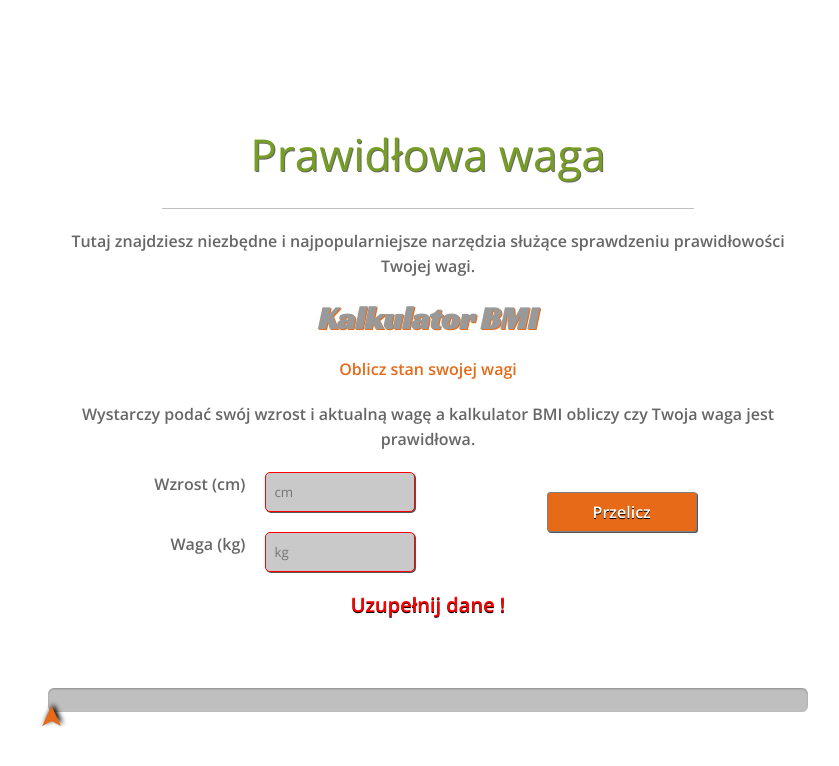
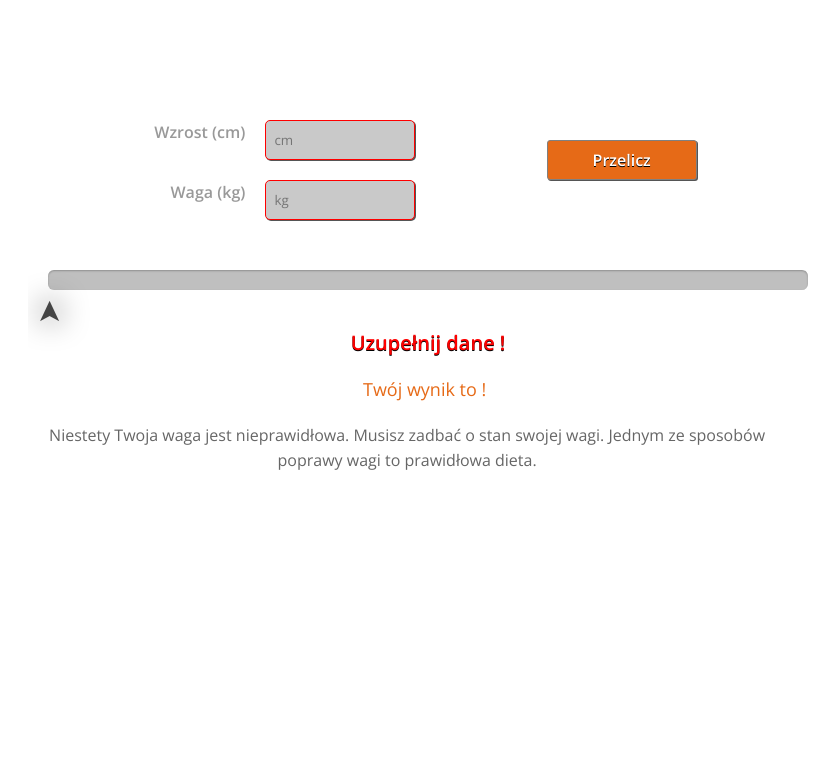
Before and after one commit to dmitrykostenkoweb/Kalkulator-BMI, a plain HTML site: page index.html in a window 1280 px wide. Both pictures are taken after a click on the button "Przelicz". Shown: the whole page, without its empty margins (212-1051 px from the left). Drawn offline with nearby package versions, Linux system fonts and the light colour scheme.

Commit message:
edits from the customer 1

```diff
--- a/index.html
+++ b/index.html
@@ -9,18 +9,6 @@
   </head>
   <body>
     <section class="section__wrapper">
-      <h2 class="section-title">Prawidłowa waga</h2>
-      <div class="divider"></div>
-      <p class="calc-sub-title">
-        Tutaj znajdziesz niezbędne i najpopularniejsze narzędzia służące
-        sprawdzeniu prawidłowości Twojej wagi.
-      </p>
-      <h3 class="calc-name">Kalkulator BMI</h3>
-      <p class="calc-sub-title__orange">Oblicz stan swojej wagi</p>
-      <p class="calc-sub-title">
-        Wystarczy podać swój wzrost i aktualną wagę a kalkulator BMI obliczy czy
-        Twoja waga jest prawidłowa.
-      </p>
       <div class="calc__wrapper">
         <div class="inputs">
           <div class="input__item">
@@ -44,7 +32,6 @@
         </div>
         <button class="btn main-styles">Przelicz</button>
       </div>
-      <p class="result-text"></p>
 
       <div class="progress__container">
         <p class="diagnosis calc-sub-title"></p>
@@ -52,6 +39,15 @@
           <div class="progress-bar"></div>
         </div>
       </div>
+      <div class="result__wrapper">
+        <span class="calc-sub-title result-title">Twój wynik BMI:</span>
+        <span class="result-text calc-sub-title">00.00</span>
+      </div>
+      <h5 class="wynik"></h5>
+      <p class="wynik-text">
+        Niestety Twoja waga jest nieprawidłowa. Musisz zadbać o stan swojej
+        wagi. Jednym ze sposobów poprawy wagi to prawidłowa dieta.
+      </p>
     </section>
     <script src="./script.js"></script>
   </body>
--- a/script.js
+++ b/script.js
@@ -27,53 +27,66 @@ function validation() {
 validation();
 //
 // body mass index
+
 function outputInfo() {
   // calc result
   let calcResult = weight.value / ((height.value / 100) * (height.value / 100));
-  console.log(weight.value);
-  console.log(height.value);
-  console.log(calcResult.toFixed());
 
   let diagnosis = "";
   const progressWidth = document.querySelector(".progress-bar");
   const scale = document.querySelector(".label");
   const diagnosisText = document.querySelector(".diagnosis");
   const res = calcResult.toFixed();
+  const wynik = document.querySelector(".wynik");
+  const wynikText = document.querySelector(".wynik-text");
+  function conditions() {
     if (res <= 16) {
       progressWidth.style.background = "#1d3057";
       diagnosis = "Wygłodzenie";
       progressWidth.style.width = `${10 + res / 2}%`;
       diagnosisText.style.color = "#1d3057";
+      resultText.style.color = "#1d3057";
+      wynikText.style.transform = "translateX(0%)";
     }
     if (res > 16 && res <= 17) {
       progressWidth.style.background = "#3a63b5";
       diagnosis = "Wychudzenie";
       progressWidth.style.width = `${20 + res / 2}%`;
       diagnosisText.style.color = "#3a63b5";
+      resultText.style.color = "#3a63b5";
+      wynikText.style.transform = "translateX(0%)";
     }
     if (res > 17 && res <= 18.5) {
       progressWidth.style.background = "#369adc";
       diagnosis = "Niedowaga";
       progressWidth.style.width = `${35 + res / 2}%`;
       diagnosisText.style.color = "#369adc";
+      resultText.style.color = "#369adc";
+      wynikText.style.transform = "translateX(0%)";
     }
     if (res > 18.5 && res <= 25) {
       progressWidth.style.background = "#68a13a";
       diagnosis = "Waga prawidłowa";
       progressWidth.style.width = `${40 + res / 2}%`;
       diagnosisText.style.color = "#68a13a";
+      resultText.style.color = "#68a13a";
+      wynikText.style.transform = "translateX(-2000%)";
     }
     if (res > 25 && res <= 30) {
       progressWidth.style.background = "#e66a17";
       diagnosis = "Nadwaga";
       progressWidth.style.width = `${50 + res / 2}%`;
       diagnosisText.style.color = "#e66a17";
+      resultText.style.color = "#e66a17";
+      wynikText.style.transform = "translateX(0%)";
     }
     if (res > 30 && res <= 35) {
       progressWidth.style.background = "#e84600";
       diagnosis = "I stopień otyłości";
       progressWidth.style.width = `${70 + res / 2}%`;
       diagnosisText.style.color = "#e84600";
+      resultText.style.color = "#e84600";
+      wynikText.style.transform = "translateX(0%)";
     }
     if (res > 35 && res <= 40) {
       progressWidth.style.background = "#b83e09";
@@ -84,6 +97,8 @@ function outputInfo() {
       }
       progressWidth.style.width = `${maxPercent}%`;
       diagnosisText.style.color = "#b83e09";
+      resultText.style.color = "#b83e09";
+      wynikText.style.transform = "translateX(0%)";
     }
     if (res >= 40) {
       progressWidth.style.background = "#8a300a";
@@ -94,7 +109,13 @@ function outputInfo() {
       }
       progressWidth.style.width = `${maxPercent}%`;
       diagnosisText.style.color = "#8a300a";
+      wynikText.style.transform = "translateX(0%)";
     }
+
+    diagnosisText.textContent = `${diagnosis}`;
+    wynik.textContent = `Twój wynik to ${diagnosis.toLocaleLowerCase()}!`;
+  }
+  const progressTimeout = setTimeout(conditions, 1000);
 
   //
 
@@ -103,11 +124,27 @@ function outputInfo() {
     resultText.textContent = "Uzupełnij dane !";
     height.style.border = "1px solid red";
     weight.style.border = "1px solid red";
+    document.querySelector(".result-title").style.display = "none";
   } else {
-    resultText.textContent = `Twój wynik BMI: ${calcResult.toFixed(2)}`;
-    diagnosisText.textContent = `${diagnosis}.`;
+    const step = 0.09;
+    const time = 1000;
+    let num = 0;
+    let t = Math.round(time / (calcResult.toFixed(2) / step));
+    let interval = setInterval(() => {
+      num = num + step;
+      if (num >= calcResult.toFixed(2)) {
+        clearInterval(interval);
+      }
+      resultText.textContent = `${num.toFixed(2)}`;
+    }, t);
   }
   ///
+  function animation() {
+    wynik.classList.add("active");
+    wynikText.classList.add("active");
+  }
+
+  const animationTimeout = setTimeout(animation, 1000);
 }
 
 function showResult() {
@@ -123,7 +160,6 @@ function showResult() {
 
   function doThis(event) {
     if (event.key === "Enter") {
-      console.log("do this");
       outputInfo();
     }
   }
--- a/style.css
+++ b/style.css
@@ -95,40 +95,17 @@ img {
   justify-content: space-around;
   gap: 20px;
   padding: 20px;
-}
-
-.section-title {
-  text-shadow: rgb(102 102 102) 1px 1px 0px;
-  font-weight: 400;
-  color: #769e25;
-  font-size: 44px;
-  line-height: 52px;
-  text-align: center;
-  padding: 8px;
-}
-.calc-name {
-  font-family: "Racing Sans One", cursive;
-  font-size: 32px;
-  line-height: 38px;
-  text-align: center;
-  color: #999999;
-  text-shadow: 1px 1px 0px #e66a17;
+  overflow-x: hidden;
 }
 
 .calc-sub-title {
-  color: #666666;
+  color: #999;
   font-size: 16px;
   line-height: 25px;
   text-align: center;
   font-weight: 600;
 }
-.calc-sub-title__orange {
-  color: #e66a17;
-  font-size: 16px;
-  line-height: 25px;
-  text-align: center;
-  font-weight: 600;
-}
+
 .calc__wrapper {
   width: 100%;
   display: flex;
@@ -191,7 +168,7 @@ img {
 }
 
 .progress {
-  padding: 4px;
+  padding: 2px;
   background: rgba(0, 0, 0, 0.25);
   border-radius: 6px;
   -webkit-box-shadow: inset 0 1px 2px rgba(0, 0, 0, 0.25),
@@ -215,28 +192,49 @@ img {
 
 .progress-bar::after {
   content: "➤";
-  color: #e66a17;
-
+  color: rgb(68, 68, 68);
   position: absolute;
   transform: rotate(-90deg);
   font-size: 30px;
-  top: 10px;
+  top: 25px;
   right: -10px;
-  text-shadow: 2px 2px 5px black;
+  text-shadow: 1px 1px 30px black;
 }
-
 
 .result-text {
   font-size: 20px;
   font-family: "Open Sans", sans-serif;
-
   font-weight: 600;
-  margin: 0 5px 20px;
-  padding: 3px 8px;
+  padding: 0 16px;
   text-shadow: 0 1px black;
-  border-radius: 3px;
 }
 .diagnosis {
   font-size: 25px;
   margin-bottom: 10px;
 }
+.result__wrapper {
+  display: flex;
+  align-items: center;
+  /* justify-content: center; */
+}
+.wynik {
+  color: #e66a17;
+  font-size: 18px;
+  line-height: 28px;
+  text-align: center;
+  font-weight: normal;
+  transform: translateX(-2000%);
+  transition: 2s;
+}
+.wynik-text {
+  color: #666666;
+  font-size: 16px;
+  line-height: 25px;
+  text-align: center;
+  font-weight: normal;
+  transform: translateX(-2000%);
+  transition: 2s;
+}
+.active {
+  transform: translateX(0%);
+}
```
Lines whose indentation alone changed are shown as unchanged.
